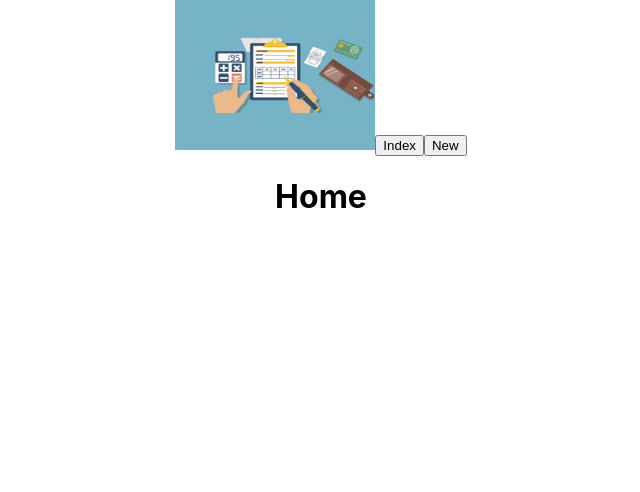
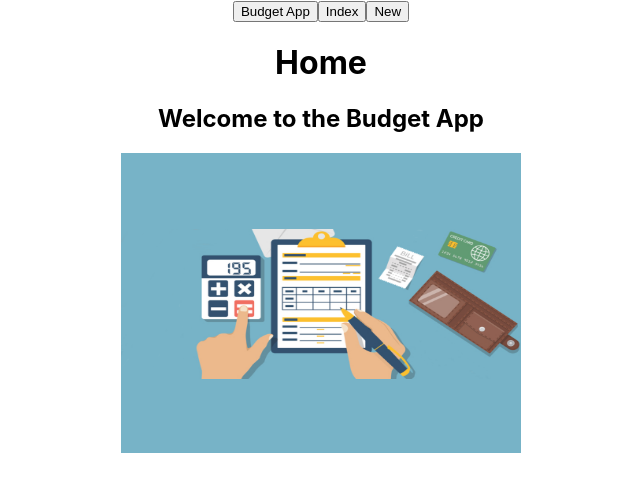
Before and after one commit to Stephanie-Lucano/budgeting-app-react, a React (Create React App) app: page / in a window 1280 px wide. Shown: the top 492 px of the page, without its empty margins (319-959 px from the left). Built offline with nearby package versions, Linux system fonts and the light colour scheme.

Commit message:
Moved the logo from the Nav to Home page

```diff
--- a/src/Pages/Home.js
+++ b/src/Pages/Home.js
@@ -1,7 +1,11 @@
+import Logo from "../Assests/Budget.png"
 const Home = () => {
     return (
         <div className="Home">
             <h1>Home</h1>
+            <h2>Welcome to the Budget App</h2>
+            <img src={Logo} alt="Person tracking expenses" width="400" height="300" />
+
         </div>
     )
 }
--- a/src/Pages/Navbar.js
+++ b/src/Pages/Navbar.js
@@ -1,12 +1,9 @@
 import { Link } from "react-router-dom"
-import Logo from "../Assests/Budget.png"
 
 const Navbar = () => {
     return (
         <div className="Navbar">
-            <Link to="/">
-                <img src={Logo} alt="Budgeting" width="200" height="150" />
-            </Link>
+            <Link to="/"><button>Budget App</button></Link>
             <Link to="/transactions"><button>Index</button></Link>
             <Link to="/transactions/new"><button>New</button></Link>
 
```
